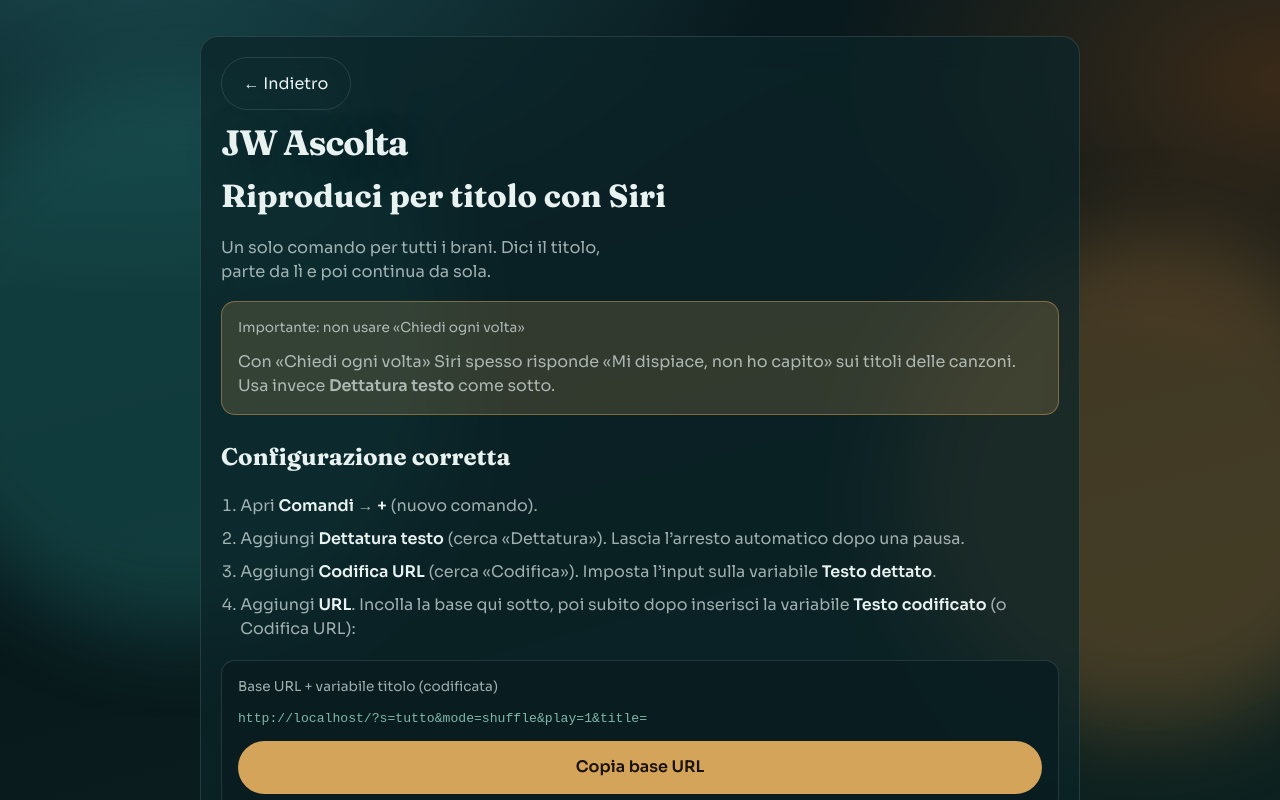
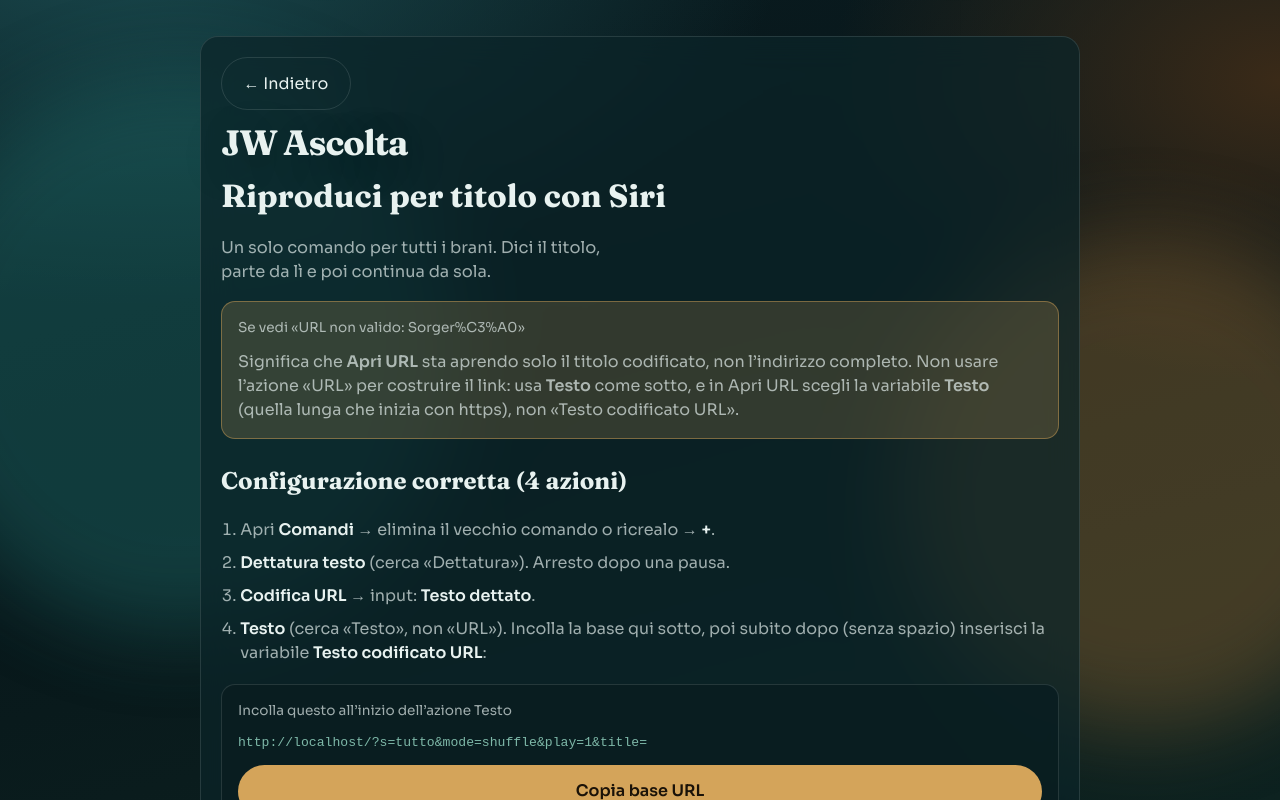
Before and after one commit to Andrew231716/jw-ascolta, a React (Vite) app: page / in a window 1280 px wide. Both pictures are taken after a click on the button "Come configurarlo". Shown: the top 800 px of the page. Built offline with nearby package versions, Linux system fonts and the light colour scheme.

Commit message:
Fix Siri shortcut guide: use Text action to avoid invalid URL

```diff
--- a/src/App.tsx
+++ b/src/App.tsx
@@ -577,36 +577,39 @@ function SiriGuide({
       </p>
 
       <div className="url-box highlight">
-        <p className="label">Importante: non usare «Chiedi ogni volta»</p>
+        <p className="label">Se vedi «URL non valido: Sorger%C3%A0»</p>
         <p className="section-lede" style={{ margin: 0 }}>
-          Con «Chiedi ogni volta» Siri spesso risponde «Mi dispiace, non ho
-          capito» sui titoli delle canzoni. Usa invece{' '}
-          <strong>Dettatura testo</strong> come sotto.
+          Significa che <strong>Apri URL</strong> sta aprendo solo il titolo
+          codificato, non l’indirizzo completo. Non usare l’azione «URL» per
+          costruire il link: usa <strong>Testo</strong> come sotto, e in Apri
+          URL scegli la variabile <strong>Testo</strong> (quella lunga che
+          inizia con https), <em>non</em> «Testo codificato URL».
         </p>
       </div>
 
-      <h2>Configurazione corretta</h2>
+      <h2>Configurazione corretta (4 azioni)</h2>
       <ol className="steps">
         <li>
-          Apri <strong>Comandi</strong> → <strong>+</strong> (nuovo comando).
+          Apri <strong>Comandi</strong> → elimina il vecchio comando o
+          ricrealo → <strong>+</strong>.
         </li>
         <li>
-          Aggiungi <strong>Dettatura testo</strong> (cerca «Dettatura»).
-          Lascia l’arresto automatico dopo una pausa.
+          <strong>Dettatura testo</strong> (cerca «Dettatura»). Arresto dopo
+          una pausa.
         </li>
         <li>
-          Aggiungi <strong>Codifica URL</strong> (cerca «Codifica»). Imposta
-          l’input sulla variabile <strong>Testo dettato</strong>.
+          <strong>Codifica URL</strong> → input:{' '}
+          <strong>Testo dettato</strong>.
         </li>
         <li>
-          Aggiungi <strong>URL</strong>. Incolla la base qui sotto, poi subito
-          dopo inserisci la variabile <strong>Testo codificato</strong> (o
-          Codifica URL):
+          <strong>Testo</strong> (cerca «Testo», non «URL»). Incolla la base
+          qui sotto, poi subito dopo (senza spazio) inserisci la variabile{' '}
+          <strong>Testo codificato URL</strong>:
         </li>
       </ol>
 
       <div className="url-box">
-        <p className="label">Base URL + variabile titolo (codificata)</p>
+        <p className="label">Incolla questo all’inizio dell’azione Testo</p>
         <code>{titleBase}</code>
         <button
           className="btn primary"
@@ -618,17 +621,23 @@ function SiriGuide({
 
       <ol className="steps" start={5}>
         <li>
-          Aggiungi <strong>Apri URL</strong> → usa l’URL creato al punto 4.
+          <strong>Apri URL</strong> → tocca il campo e scegli{' '}
+          <strong>Testo</strong> (deve essere tutto il link https://…). Se
+          compare solo «Testo codificato URL» / «Sorger%C3%A0», è sbagliato.
         </li>
         <li>
-          Tocca <strong>⋯</strong> → <strong>Aggiungi a Siri</strong> → frase:{' '}
+          <strong>⋯</strong> → <strong>Aggiungi a Siri</strong> → frase:{' '}
           <strong>riproduci da JW</strong>.
         </li>
-        <li>
-          In Safari: apri JW Ascolta → Condividi →{' '}
-          <strong>Aggiungi a Home</strong>.
-        </li>
       </ol>
+
+      <div className="url-box">
+        <p className="label">Ordine finale delle azioni</p>
+        <p className="section-lede" style={{ margin: 0 }}>
+          1) Dettatura testo → 2) Codifica URL → 3) Testo (base + variabile) →
+          4) Apri URL (variabile Testo).
+        </p>
+      </div>
 
       <div className="url-box highlight">
         <p className="label">Come usarlo</p>
```
